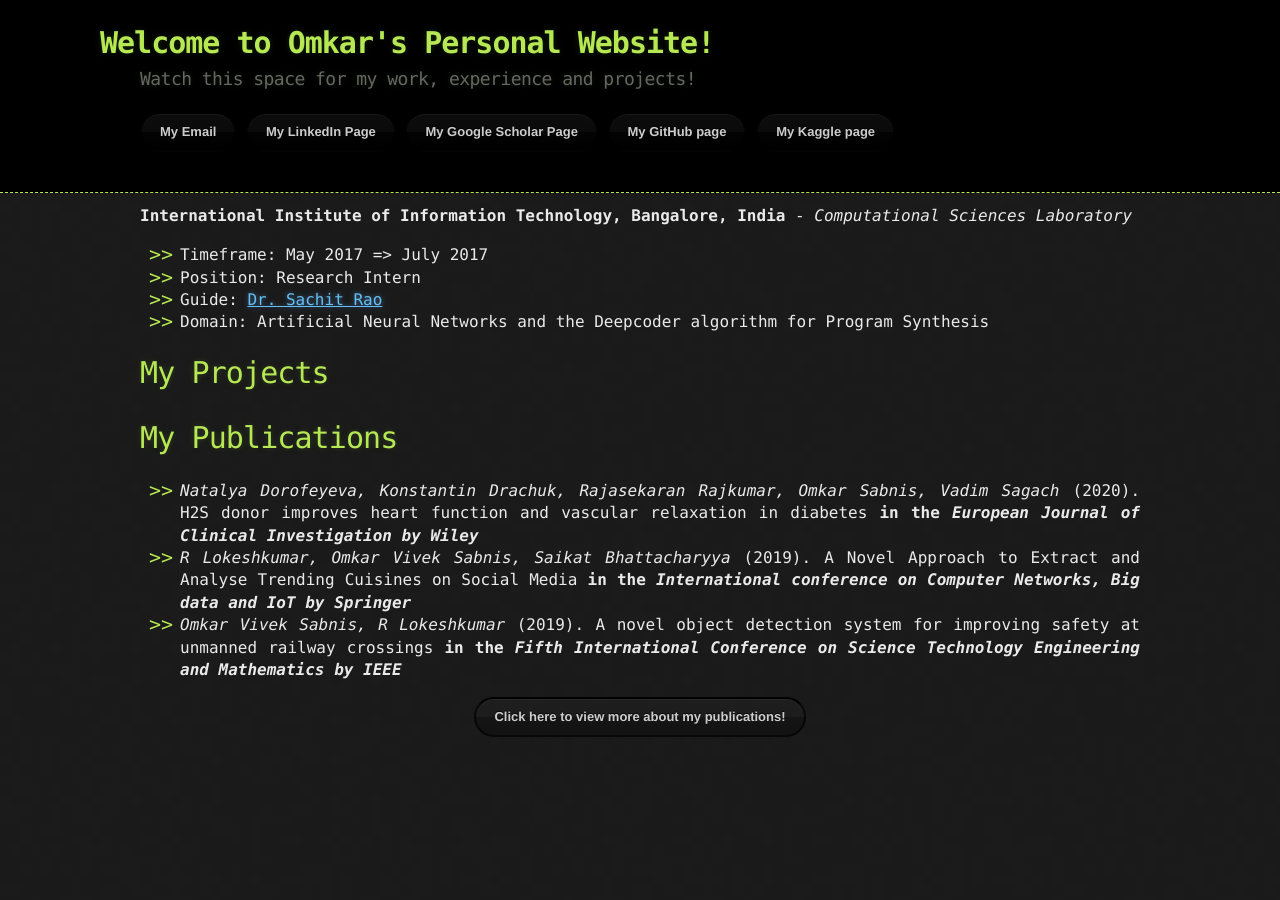
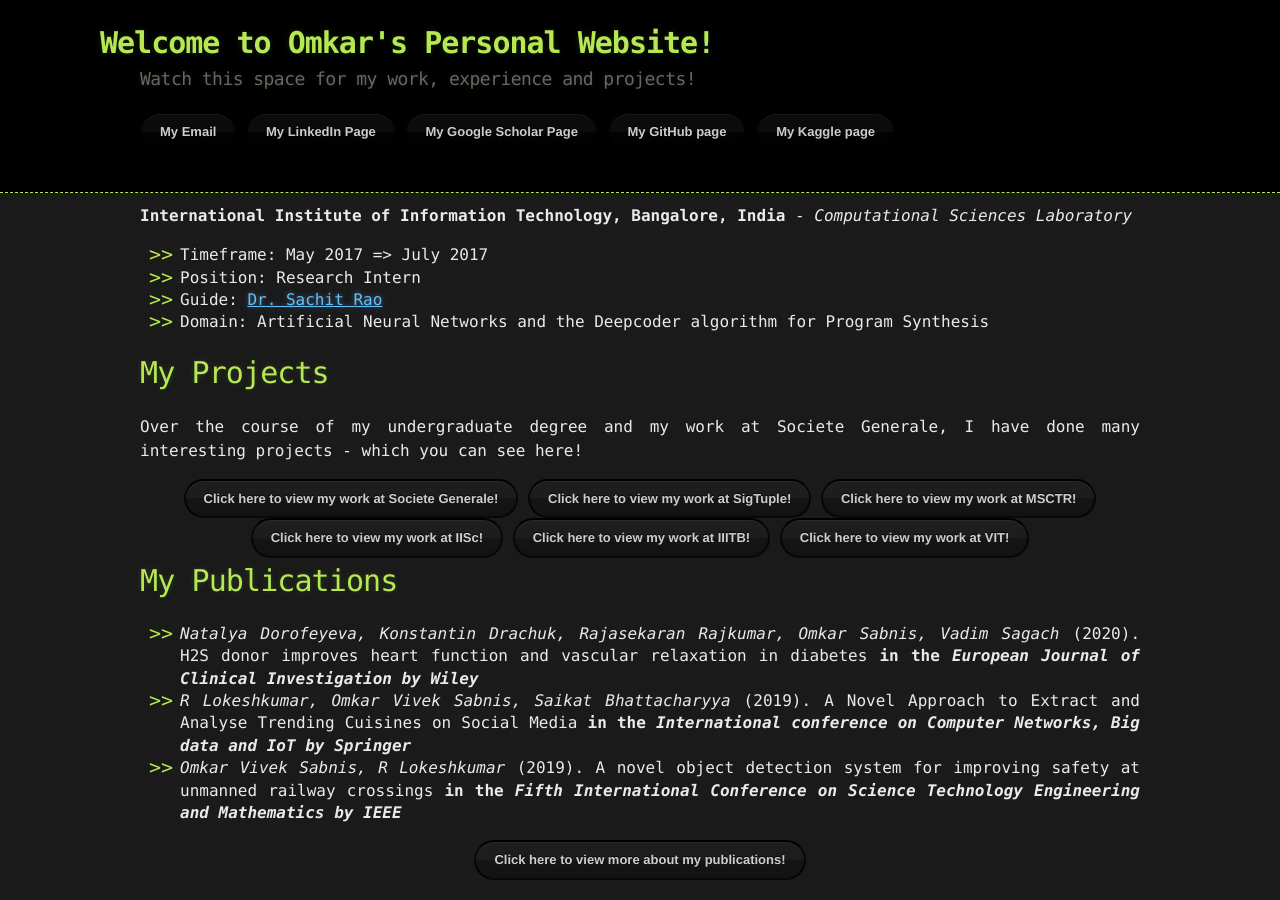
Before and after one commit to osabnis/osabnis.github.io, a Jekyll site: the page built from index.md, in a window 1280 px wide and 900 px high, scrolled down 1464 px. Built offline with Jekyll 4.4.1, drawn with Linux system fonts in a browser that asks for light colours; our own code applies the rules of GitHub Pages for plain Markdown files; before the commit the page ends 2221 px from its top, so only the background shows below that.

Commit message:
Update index.md

```diff
--- a/index.md
+++ b/index.md
@@ -73,9 +73,16 @@ I have worked in these amazing companies in the past!
 
 
 # My Projects
+Over the course of my undergraduate degree and my work at Societe Generale, I have done many interesting projects - which you can see here!
 
-
-
+<div align="center">
+  <a href="https://osabnis.github.io/socgen.html" class="btn btn-email"><span class="fa fa-envelope"></span>Click here to view my work at Societe Generale!</a>
+  <a href="https://osabnis.github.io/sigtuple.html" class="btn btn-email"><span class="fa fa-envelope"></span>Click here to view my work at SigTuple!</a>
+  <a href="https://osabnis.github.io/msctr.html" class="btn btn-email"><span class="fa fa-envelope"></span>Click here to view my work at MSCTR!</a>
+  <a href="https://osabnis.github.io/iisc.html" class="btn btn-email"><span class="fa fa-envelope"></span>Click here to view my work at IISc!</a>
+  <a href="https://osabnis.github.io/iiitb.html" class="btn btn-email"><span class="fa fa-envelope"></span>Click here to view my work at IIITB!</a>
+  <a href="https://osabnis.github.io/vit.html" class="btn btn-email"><span class="fa fa-envelope"></span>Click here to view my work at VIT!</a>
+</div>
 
 # My Publications
 
```
